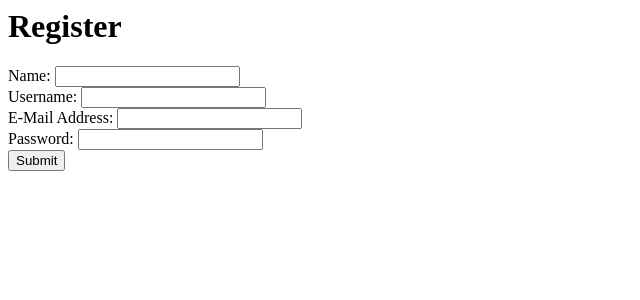
After one commit to SimonJF/django-auth-example, a Django app: page /myapp/register in a window 1280 px wide. The commit adds this page. Shown: the top 300 px of the page, without its empty margins (0-640 px from the left). Run offline with Django 5.2, Linux system fonts and the light colour scheme.

Commit message:
basic application

```diff
--- a/django_auth_example/myapp/forms.py
+++ b/django_auth_example/myapp/forms.py
@@ -2,3 +2,13 @@ from django import forms
 
 class CommentForm(forms.Form):
     body = forms.CharField(label="Comment")
+
+class LoginForm(forms.Form):
+    username = forms.CharField(label="Username")
+    password = forms.CharField(label="Password", widget=forms.PasswordInput)
+
+class RegistrationForm(forms.Form):
+    name = forms.CharField(label="Name")
+    username = forms.CharField(label="Username")
+    email = forms.CharField(label="E-Mail Address")
+    password = forms.CharField(label="Password", widget=forms.PasswordInput)
--- a/django_auth_example/myapp/models.py
+++ b/django_auth_example/myapp/models.py
@@ -4,6 +4,9 @@ from django.contrib.auth.models import User
 class AppUser(models.Model):
     name = models.CharField(max_length=30)
     user = models.ForeignKey(User, on_delete=models.CASCADE)
+
+def find_app_user(user):
+    return AppUser.objects.get(user=user)
 
 class Comment(models.Model):
     user = models.ForeignKey(AppUser, on_delete=models.CASCADE)
--- /dev/null
+++ b/django_auth_example/myapp/templates/myapp/login.html
@@ -0,0 +1,6 @@
+<h1>Login</h1>
+<form action="/myapp/login" method="post">
+    {% csrf_token %}
+    {{ form }}
+    <input type="submit" value="Submit">
+</form>
--- /dev/null
+++ b/django_auth_example/myapp/templates/myapp/register.html
@@ -0,0 +1,6 @@
+<h1>Register</h1>
+<form action="/myapp/register" method="post">
+    {% csrf_token %}
+    {{ form }}
+    <input type="submit" value="Submit">
+</form>
--- a/django_auth_example/myapp/urls.py
+++ b/django_auth_example/myapp/urls.py
@@ -4,5 +4,8 @@ from . import views
 
 urlpatterns = [
     path("", views.index, name="index"),
-    path("post_comment", views.post_comment)
+    path("post_comment", views.post_comment),
+    path("login", views.log_in),
+    path("logout", views.log_out),
+    path("register", views.register),
 ]
--- a/django_auth_example/myapp/views.py
+++ b/django_auth_example/myapp/views.py
@@ -1,15 +1,23 @@
 from django.http import HttpResponse, HttpResponseRedirect
 from django.shortcuts import render
+from django.contrib.auth import authenticate, login, logout
+from django.contrib.auth.models import User
 
-from .models import Comment, default_user
-from .forms import CommentForm
+
+from .models import Comment, AppUser, find_app_user, default_user
+from .forms import LoginForm, RegistrationForm, CommentForm
 
 
 def index(request):
     comments = Comment.objects.order_by("-id")
+    user = None
+    if request.user.is_authenticated:
+        user = find_app_user(request.user).name
+
     context = {
         "comments": comments,
-        "form": CommentForm()
+        "form": CommentForm(),
+        "logged_in_user": user
     }
     return render(request, "myapp/index.html", context)
 
@@ -20,6 +28,43 @@ def post_comment(request):
     form = CommentForm(request.POST)
     if form.is_valid():
         data = form.cleaned_data
-        c = Comment(user=default_user(), comment=data["body"])
+        user = default_user()
+        if request.user.is_authenticated:
+            user = find_app_user(request.user)
+        c = Comment(user=user, comment=data["body"])
         c.save()
     return HttpResponseRedirect("/myapp")
+
+def log_in(request):
+    if request.method == "POST":
+        usernm = request.POST["username"]
+        passwd = request.POST["password"]
+        user = authenticate(request, username=usernm, password=passwd)
+        if user is not None:
+            login(request, user)
+            return HttpResponseRedirect("/myapp")
+        else:
+            return HttpResponseRedirect("/myapp/login?state=loginfail")
+    else:
+        return render(request, "myapp/login.html", { "form": LoginForm()})
+
+def log_out(request):
+    logout(request)
+    return HttpResponseRedirect("/myapp")
+
+def register(request):
+    if request.method == "POST":
+        name = request.POST["name"]
+        usernm = request.POST["username"]
+        passwd = request.POST["password"]
+        email = request.POST["email"]
+
+        # Create base user
+        user = User.objects.create_user(usernm, email, passwd)
+        app_user = AppUser(name=name, user=user)
+        app_user.save()
+
+        # Redirect to login form
+        return HttpResponseRedirect("/myapp/login")
+    else:
+        return render(request, "myapp/register.html", { "form": RegistrationForm() })
```
Also changed, not shown: django_auth_example/myapp/templates/myapp/index.html (+17 -6 lines), django_auth_example/db.sqlite3 (deleted), django_auth_example/myapp/migrations/0002_appuser_alter_comment_user_delete_user.py (added).
